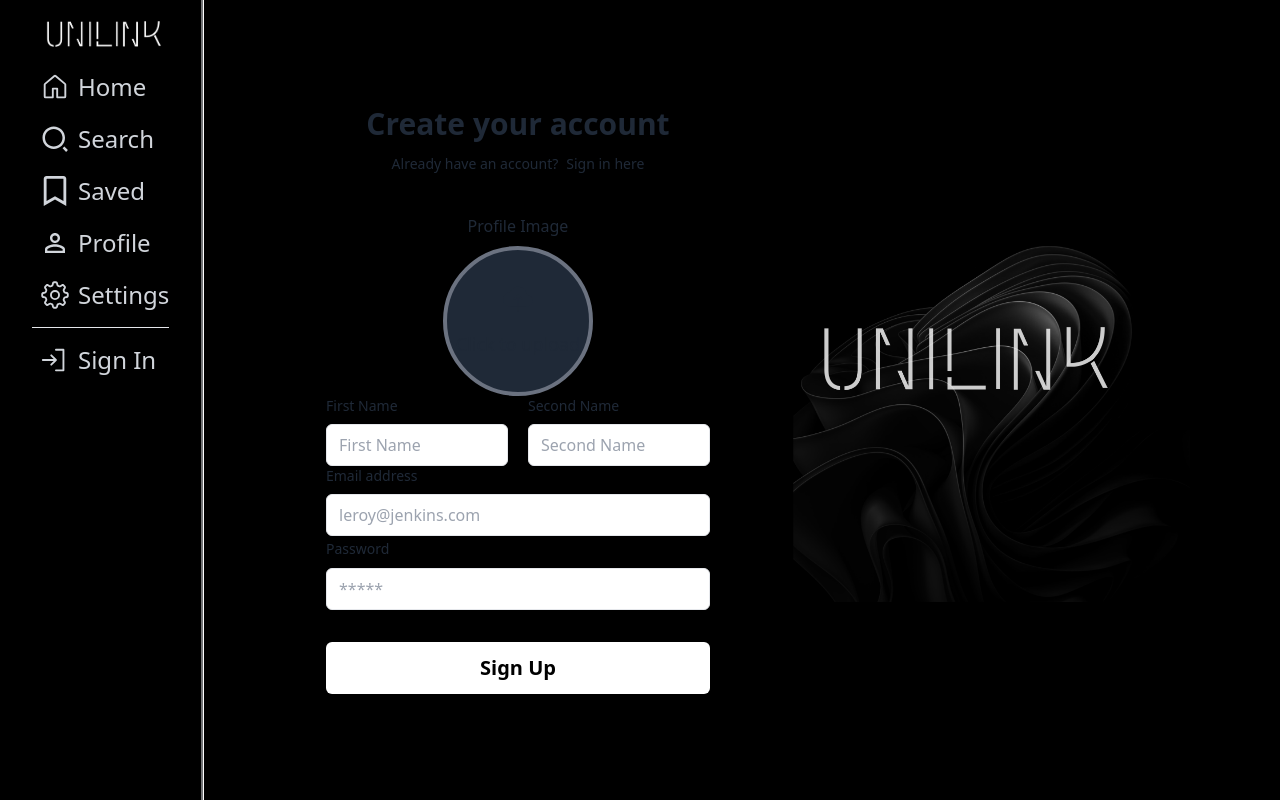
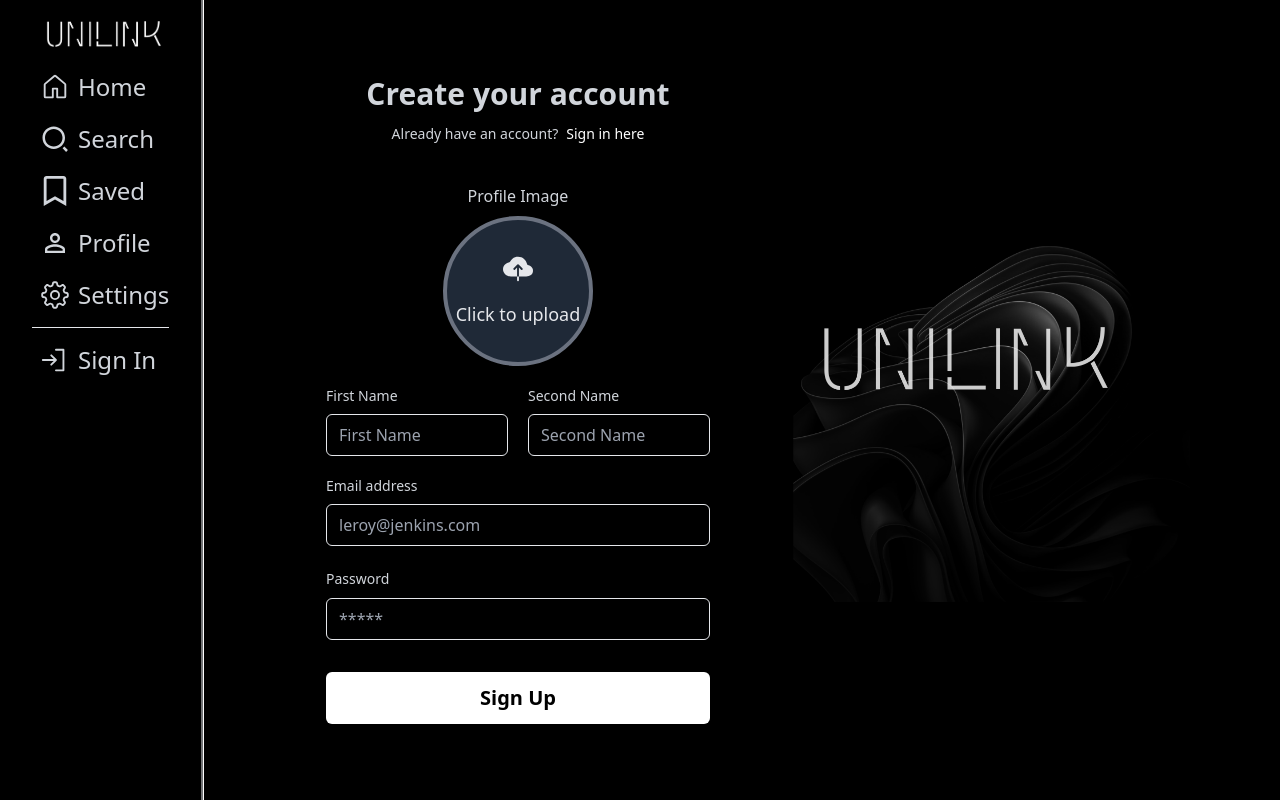
Before and after one commit to jonayeds/UNILINK, a React (Vite) app: page /signUp in a window 1280 px wide. Built offline with nearby package versions, Linux system fonts and the light colour scheme; no server answers.

Commit message:
fixed light mode ui  issues

```diff
--- a/src/pages/Home Contents/FollowingPost.jsx
+++ b/src/pages/Home Contents/FollowingPost.jsx
@@ -150,7 +150,7 @@ const FollowingPost = ({ post, currentUser }) => {
             </div>
             <div>
               <div className="dropdown dropdown-left">
-                <div tabIndex={0} role="button" className="text-xl ">
+                <div tabIndex={0} role="button" className="text-xl text-white">
                   <BsThreeDots />
                 </div>
                 <ul
@@ -274,7 +274,7 @@ const FollowingPost = ({ post, currentUser }) => {
             to={`/post/${author.email}/${post.postId}`}
             className="text-left mt-6 cursor-pointer"
           >
-            <p className="mt-4">{post.caption}</p>
+            <p className="mt-4 text-gray-300">{post.caption}</p>
           </Link>
           <div className="flex justify-around  border-t border-gray-500 mt-4 pt-4 ">
             <div className="w-full border-r border-gray-600 flex  items-center justify-center">
--- a/src/pages/SignIn.jsx
+++ b/src/pages/SignIn.jsx
@@ -36,7 +36,7 @@ const SignIn = () => {
 
     return (
         <div className="flex justify-center
-		import Link from 'react-router-dom'  items-center min-h-screen bg-black">
+		import Link from 'react-router-dom'  items-center min-h-screen bg-black text-gray-300">
 			<Toaster
 			position="top-center"
 			/>
@@ -51,7 +51,7 @@ const SignIn = () => {
             >
 	<h2 className="mb-3 text-3xl font-semibold text-center">Login to your account</h2>
 	<p className="text-sm text-center ">Don`t have account?
-		<Link to={'/signUp'} className="focus:underline hover:underline">Sign up here</Link>
+		<Link to={'/signUp'} className="focus:underline ml-2 hover:underline text-white">Sign up here</Link>
 	</p>
 	{/* <div className="my-6 space-y-4">
 		<button onClick={handleGoogleLogin} aria-label="Login with Google" type="button" className="flex items-center justify-center w-full p-4 space-x-4 border rounded-md focus:ring-2 focus:ring-offset-1 ">
--- a/src/pages/SignUp.jsx
+++ b/src/pages/SignUp.jsx
@@ -78,7 +78,7 @@ const SignUp = () => {
     }
     return (
         <div className="flex flex-row-reverse justify-center
-		import Link from 'react-router-dom'  items-center min-h-screen bg-black">
+		import Link from 'react-router-dom'  items-center min-h-screen bg-black text-gray-300">
 			<Toaster/>
             <div className="max-w-md">
                 <img src={bg} className="w-full md:flex hidden " alt="" />
@@ -91,7 +91,7 @@ const SignUp = () => {
             >
 	<h2 className="mb-3 text-3xl font-semibold text-center">Create your account</h2>
 	<p className="text-sm text-center ">Already have an account?
-		<Link to={'/signIn'} className="focus:underline hover:underline ml-2">Sign in here</Link>
+		<Link to={'/signIn'} className="focus:underline hover:underline ml-2 text-white">Sign in here</Link>
 	</p>
 	{/* <div className="my-6 space-y-4">
 		<button aria-label="Login with Google" type="button" className="flex items-center justify-center w-full p-4 space-x-4 border rounded-md focus:ring-2 focus:ring-offset-1 ">
@@ -110,10 +110,10 @@ const SignUp = () => {
 		<hr  className="w-full " />
 	</div> */}
 	<form  onSubmit={handleSubmit(onSubmit)} className="space-y-8 mt-10">
-		<div className="space-y-5s ">
+		<div className="space-y-5 ">
 				<div>
 				<p className='text-center mb-2'>Profile Image</p>
-			<div onClick={handleImageInput} className="md:w-[150px] border-4 border-gray-500 rounded-full md:h-[150px] w-32 h-32 flex flex-col items-center justify-center bg-gray-800 hover:bg-black duration-500  overflow-hidden mx-auto">
+			<div onClick={handleImageInput} className="md:w-[150px] border-4 border-gray-500 rounded-full md:h-[150px] w-32 h-32 flex flex-col items-center justify-center bg-gray-800 hover:bg-black duration-500 text-gray-200 overflow-hidden mx-auto">
                {
                 image? <img src={URL.createObjectURL(image)} alt="" />: <div className="flex flex-col items-center">
                 <IoCloudUpload className="text-3xl mb-4" />
@@ -127,25 +127,25 @@ const SignUp = () => {
             <div className='grid grid-cols-2 gap-5 '>
                 <div className='space-y-2'>
                 <label htmlFor="email" className="block text-sm">First Name</label>
-				<input type="text" name="fName" {...register("fName")} id="email" placeholder="First Name" className="w-full outline-none px-3 py-2 border rounded-md   " />
+				<input type="text" name="fName" {...register("fName")} id="email" placeholder="First Name" className="w-full outline-none px-3 py-2 border bg-black text-white  rounded-md   " />
                 </div>
                 <div className='space-y-2'>
                 <label htmlFor="email" className="block text-sm">Second Name</label>
-				<input type="text" name="sName"  {...register("sName")} id="sName" placeholder="Second Name" className="w-full outline-none px-3 py-2 border rounded-md   " />
+				<input type="text" name="sName"  {...register("sName")} id="sName" placeholder="Second Name" className="w-full outline-none px-3 py-2 border bg-black text-white  rounded-md   " />
                 </div>
             </div>
 
 			<div className="space-y-2">
 				<label htmlFor="email" className="block text-sm">Email address</label>
 				<div className='flex  items-center gap-4' >
-                <input type="email" name="email" id="email" placeholder="leroy@jenkins.com" className="w-full outline-none px-3 py-2 border rounded-md   " {...register("email", { required: true })} />
+                <input type="email" name="email" id="email" placeholder="leroy@jenkins.com" className="w-full outline-none px-3 py-2 border rounded-md bg-black text-white  " {...register("email", { required: true })} />
                 {errors.email && <span className='text-red-400'> required*</span>}
                 </div>
 			</div>
 			<div className="space-y-2">
 					<label htmlFor="password" className="text-sm">Password</label>
 				<div className='flex  items-center gap-4'>
-                <input {...register("password", { required: true })} type="password" name="password" id="password" placeholder="*****" className="w-full px-3 py-2 border rounded-md   outline-none" />
+                <input {...register("password", { required: true })} type="password" name="password" id="password" placeholder="*****" className="w-full px-3 py-2 border rounded-md  bg-black text-white  outline-none" />
                 {errors.password && <span className='text-red-400'>required*</span>}
                 </div>
 			</div>
--- a/src/pages/Upload/Upload.jsx
+++ b/src/pages/Upload/Upload.jsx
@@ -116,8 +116,8 @@ const Upload = () => {
            <form id="content" onSubmit={handleUpload} action="" className="px-4 pt-12 flex  flex-col items-center">
            <div onClick={handleImageInput} className="md:w-[500px] border-4 border-gray-500 rounded-badge h-[450px] w-full flex flex-col items-center justify-center bg-gray-800 hover:bg-black duration-500  overflow-hidden">
                {
-                image? <img src={URL.createObjectURL(image)} alt="" />: <div className="flex flex-col items-center">
-                <IoCloudUpload className="text-3xl mb-4" />
+                image? <img src={URL.createObjectURL(image)} alt="" />: <div className="flex flex-col items-center text-gray-300">
+                <IoCloudUpload className="text-3xl mb-4 " />
                 <h1>Click to upload</h1>
                 </div>
                }
--- a/src/pages/search/Search.jsx
+++ b/src/pages/search/Search.jsx
@@ -40,7 +40,7 @@ const Search = () => {
         <div className="absolute inset-y-0 start-0 flex items-center ps-3 pointer-events-none">
             <img src={logo} className='w-4' alt="" />
         </div>
-        <input type="text" name='search' id="simple-search" value={value} onChange={(e)=> handleSearch(e)} className=" outline-none border border-gray-600  text-sm rounded-lg block w-full ps-10 p-2.5     " placeholder="Search Users by name or email..." required />
+        <input type="text" name='search' id="simple-search" value={value} onChange={(e)=> handleSearch(e)} className=" outline-none border border-gray-600  text-sm rounded-lg block w-full bg-black text-white ps-10 p-2.5     " placeholder="Search Users by name or email..." required />
     </div>
     <button type='submit' className="p-2 ms-2 text-xl text-black bg-[#c5cffb] rounded-lg ">
         <FaSearch  />
--- a/src/sharedComponents/Redirector.jsx
+++ b/src/sharedComponents/Redirector.jsx
@@ -3,7 +3,7 @@ import { Link } from "react-router-dom";
 const Redirector = () => {
     return (
         <div className="text-center flex-col min-h-screen flex items-center justify-center">
-            <h1 className="text-xl font-medium">Please Sign In To Access This section</h1>
+            <h1 className="text-xl font-medium text-gray-300">Please Sign In To Access This section</h1>
             <Link to={'/signIn'} className="bg-white text-black px-4 py-2 mt-4 rounded-sm font-medium text-xl">Sign In</Link>
         </div>
     );
--- a/src/sharedComponents/RevealText.jsx
+++ b/src/sharedComponents/RevealText.jsx
@@ -9,10 +9,8 @@ const RevealText = ({text}) => {
 
          initial="initial"
          whileHover="hovered"
-         className="relative block overflow-hidden whitespace-nowrap text-4xl font-semibold text-white cursor-default "
-         style={{
-            lineHeight:0.82
-         }}
+         className="relative block overflow-hidden whitespace-nowrap text-4xl font-semibold text-white cursor-default leading-snug md:leading-normal lg:leading-tight"
+
         >
             <div
 
```
